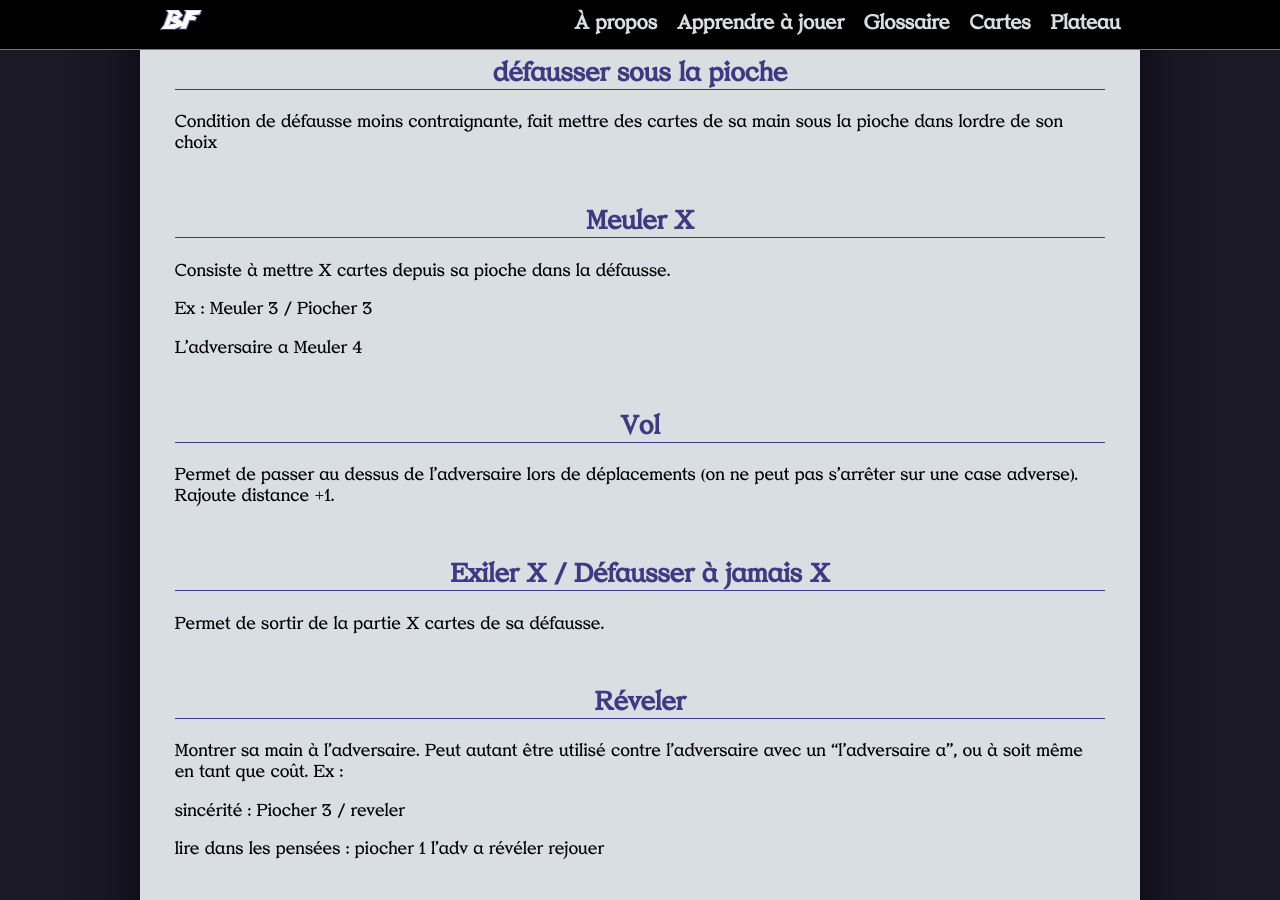
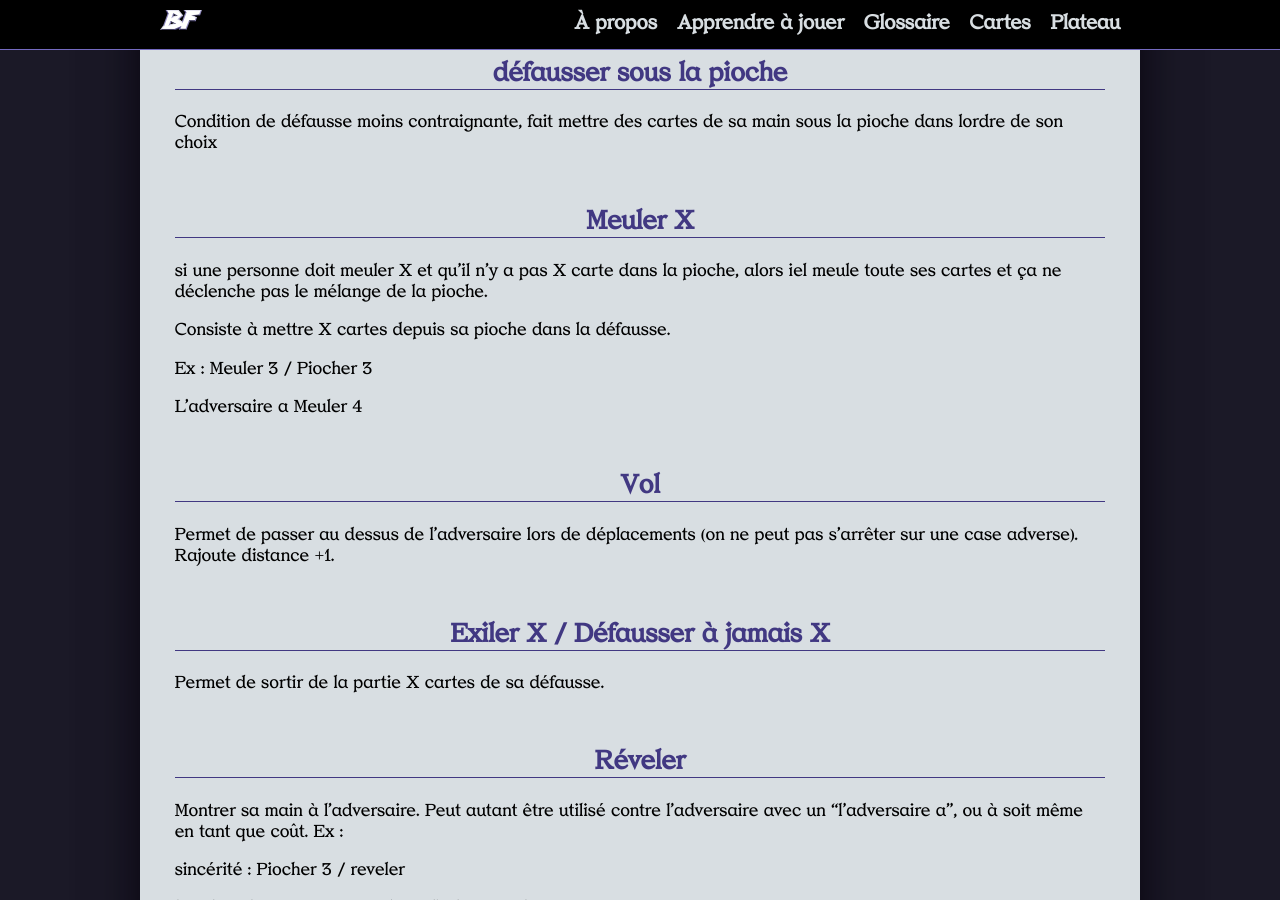
Before and after one commit to dracdrac/BATTLEFIGHT, a Jekyll site: the page built from developpement/idees/mecaniques.md, in a window 1280 px wide and 900 px high, scrolled down 2280 px. Built offline with Jekyll 4.4.1, drawn with Linux system fonts in a browser that asks for light colours; our own code applies the rules of GitHub Pages for plain Markdown files; the repository's description, which GitHub fills in, is left out.

Commit message:
Update milling X rules in mecaniques.md
Clarify the mechanics of milling X and its implications.

```diff
--- a/developpement/idees/mecaniques.md
+++ b/developpement/idees/mecaniques.md
@@ -79,6 +79,8 @@ L'effet retourner permet de mettre face cacher une carte face visible et face vi
 Condition de défausse moins contraignante, fait mettre des cartes de sa main sous la pioche dans lordre de son choix
 
 ## Meuler X
+
+si une personne doit meuler X et qu'il n'y a pas X carte dans la pioche, alors iel meule toute ses cartes et ça ne déclenche pas le mélange de la pioche.
 
 Consiste à mettre X cartes depuis sa pioche dans la défausse.
 
```
